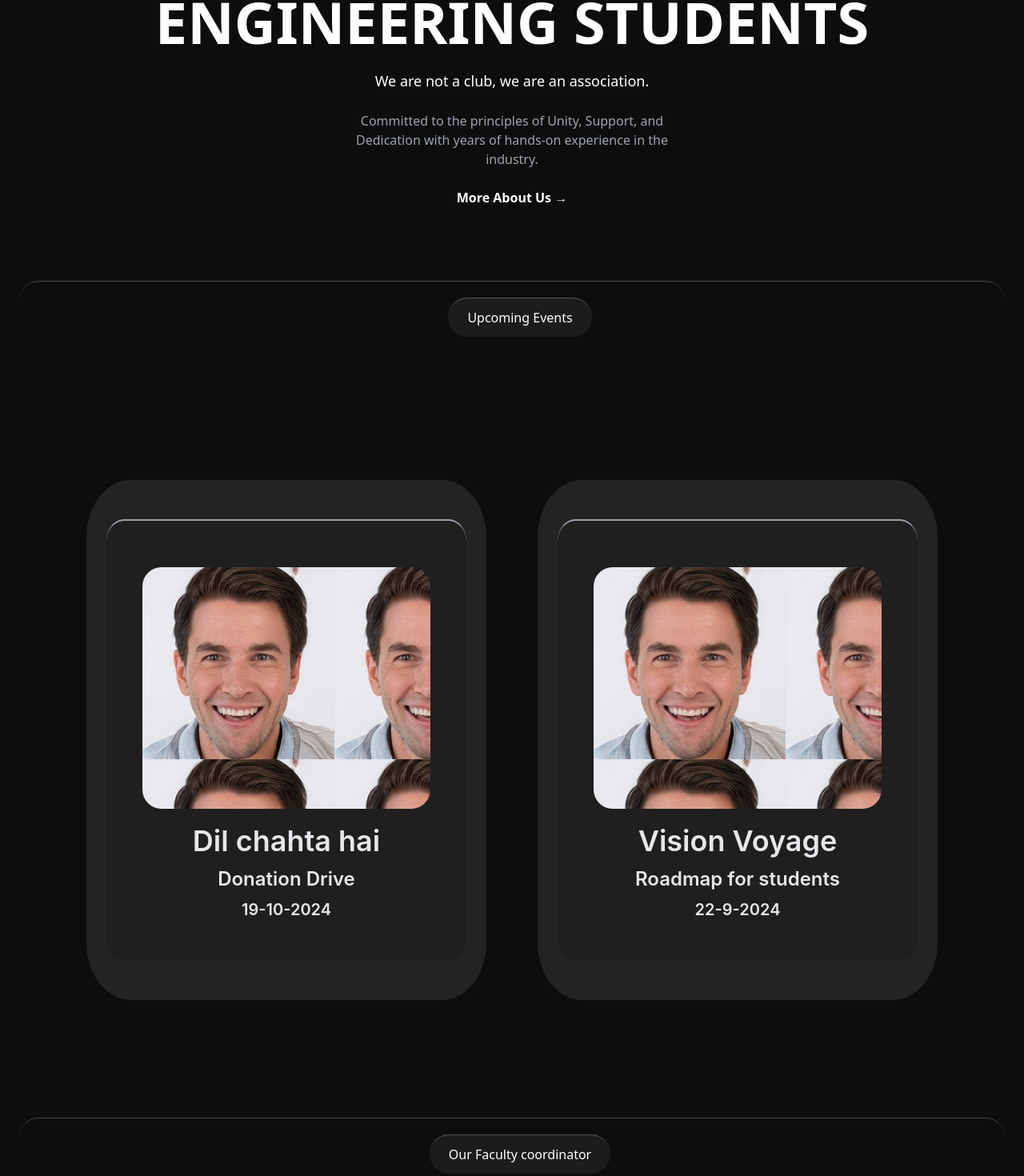
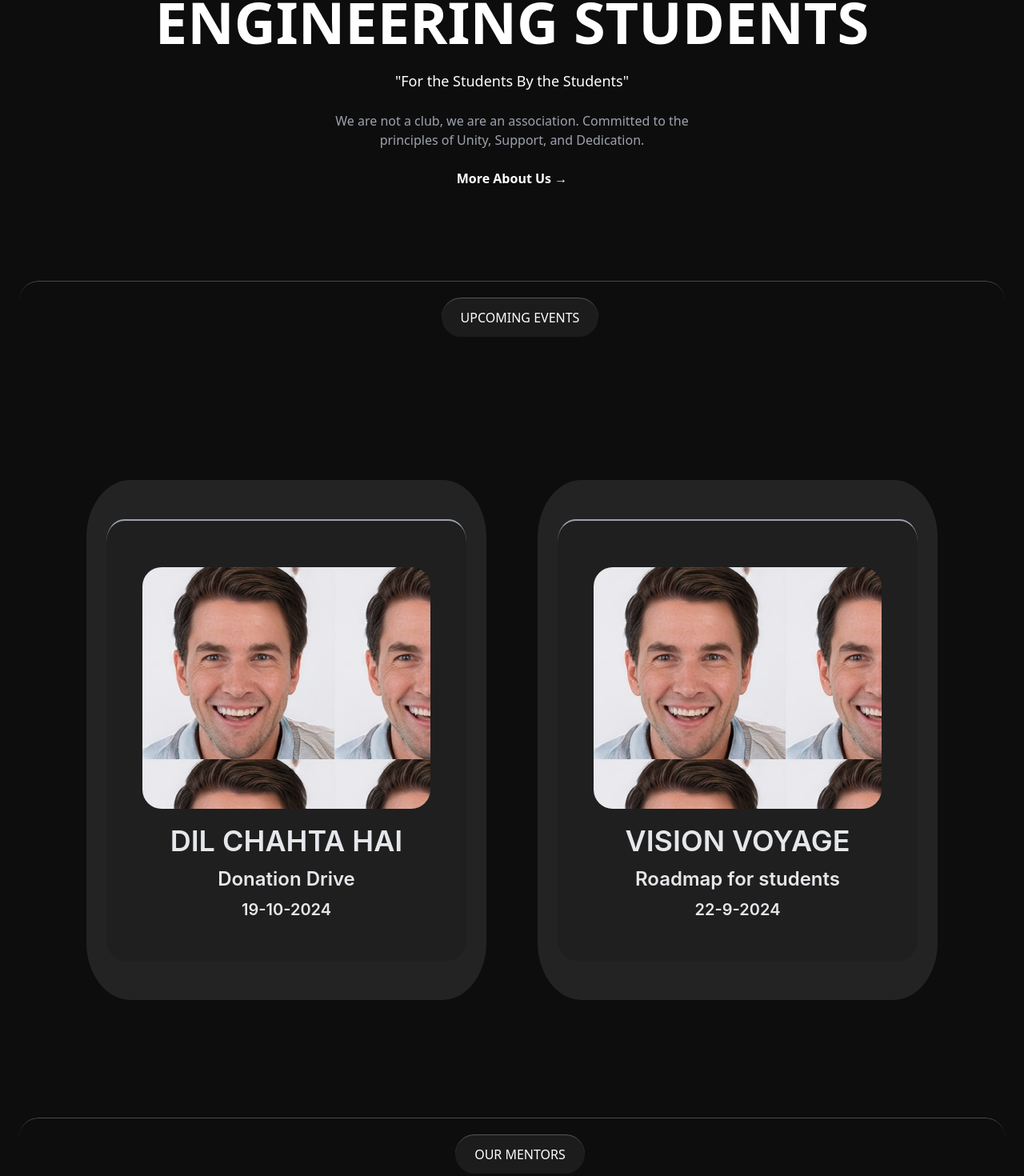
Before and after one commit to mctria/FrontEnd-new, a React (Vite) app: page / in a window 1280 px wide. Shown: the part 513-1983 px from the top of the page at 80% size. Built offline with nearby package versions, Linux system fonts and the light colour scheme.

Commit message:
UPDATES-FONTS
UPDATEED CONTENT FOR HOME , MORE INFO , STATS , TEAM PAGE

```diff
--- a/src/components/About/AboutAces.jsx
+++ b/src/components/About/AboutAces.jsx
@@ -28,11 +28,11 @@ function AboutAces() {
         ABOUT ACES
       </h1>
       <p className="text-base md:text-4xl lg:text-xl mb-2 md:mb-3 lg:mb-4 block animate-riseUpSlow delay-550">
-        We are not a Club, We are an Association.
+        "For the Students By the Students"
       </p>
       <p className="text-base md:text-lg lg:text-xl block animate-riseUpSlow delay-550">
-        Committed to the principles of Unity, Support, and Dedication.
-        <p>With 6 years of hands-on experience in the industry.</p>
+        We are not a Club, We are an Association.
+        <p>Committed to the principles of Unity, Support, and Dedication.</p>
       </p>
       <GradientBox {...gradientConfig2} />
     </div>
--- a/src/components/About/more_Info.jsx
+++ b/src/components/About/more_Info.jsx
@@ -32,12 +32,13 @@ const gradientConfig2 = {
 
       </div>
 
+
       <div className="flex flex-col text-center md:text-left md:items-end md:pr-20 lg:pr-40">
         <p className="mb-4 text-xl max-w-full md:max-w-lg lg:max-w-xl">
-          Founded in A.Y. 2018-19, ACES was initiated by the CSE faculty and nurtured by enthusiastic students. Our goal is to bridge the gap between classroom learning and real-world applications, enabling students to reach their full potential.
+         ACES, the oldest and largest club at MIT ADT University's School of Computing, is a vibrant techno-cultural organization established in 2018-19. It empowers students with opportunities that go beyond academics, nurturing leadership, technical expertise, and cultural interests. Renowned for its consistency and dynamic events, ACES fosters excellence while building a strong sense of community among students and faculty alike.
         </p>
         <p className="max-w-full text-xl md:max-w-lg lg:max-w-xl">
-          The Association of Computer Science Enthusiasts (ACES) is an autonomous student body under the Computer Science and Engineering (CSE) department at MIT ADT University. Our mission is to empower future Computer Science Engineers to explore their passions and interests.
+         As an umbrella to other clubs within the School of Computing, ACES plays a pivotal role in bridging technology and culture. With its massive following and respected legacy, it provides a platform where students can thrive academically, socially, and creatively.
         </p>
       </div>
     </div>
--- a/src/components/About/statsAbout.jsx
+++ b/src/components/About/statsAbout.jsx
@@ -49,7 +49,7 @@ const StatsSection = () => {
       <div className="-mt-5 md:mb-8 flex justify-center sm:justify-center md:justify-start lg:justify-start xl:justify-start mb-10">
   <h2 className="mt-9 ml-1 text-base font-medium bg-[#1C1C1C] inline-block py-3 rounded-full border-t border-t-white border-opacity-25
                  sm:w-[150px] md:w-[120px] lg:w-auto xl:w-auto md:px-6 sm:px-10 px-10">
-    Our Stats
+    OUR STATS
   </h2>
 </div>
 
--- a/src/components/About/timline.jsx
+++ b/src/components/About/timline.jsx
@@ -24,67 +24,67 @@ const Timeline = () => {
   const [timelineItems, setTimelineItems] = useState([
     {
       year: 2022,
-      Title: "Hardware Hackathon",
-      Description: "engaged deeply with the world of circuits and sensors",
+      Title: "HARDWARE HACKATHON",
+      Description: "Engaged deeply with the world of circuits and sensors.",
     },
     {
       year: 2022,
-      Title: "Visit to Lillian School",
-      Description: "gained insights into the basics of sign language ",
+      Title: "VISIT TO LILLIAN SCHOOL",
+      Description: "Gained insights into the basics of sign language.",
     },
     {
       year: 2022,
-      Title: "Software Hackathon",
-      Description: "Hackathon showcased their coding prowess by developing creative and impactful software applications",
+      Title: "SOFTWARE HACKATHON",
+      Description: "Hackathon showcased their coding prowess by developing creative and impactful software applications.",
     },
     {
       year: 2022,
-      Title: "Code Gyan",
-      Description: "focused on deepening participants’ understanding of programming through the sharing of valuable knowledge and skills",
+      Title: "CODE GYAN",
+      Description: "Focused on deepening participants’ understanding of programming through the sharing of valuable knowledge and skills.",
     },
     {
       year: 2022,
-      Title: "Lockdown Tech Events",
-      Description: "successfully conducted numerous online tech events and webinars",
+      Title: "LOCKDOWN TECH EVENTS",
+      Description: "Successfully conducted numerous online tech events and webinars.",
     },
     {
       year: 2022,
-      Title: "Illuminare",
-      Description: "brought together key clubs and organizations to introduce themselves and showcase their unique missions ",
+      Title: "ILLUMINARE",
+      Description: "Brought together key clubs and organizations to introduce themselves and showcase their unique missions.",
     },
     {
       year: 2022,
-      Title: "C++ Bootcamp",
-      Description: "organized an in-depth C++ Bootcamp",
+      Title: "C++ BOOTCAMP",
+      Description: "Organized an in-depth C++ Bootcamp.",
     },
     {
       year: 2022,
       Title: "SHAKTI",
-      Description: "A vibrant cultural event celebrating the essence of female energy, featuring powerful performances ",
+      Description: "A vibrant cultural event celebrating the essence of female energy, featuring powerful performances.",
     },
     {
       year: 2022,
-      Title: "Code Triathlon",
-      Description: "participants raced against the clock to solve three challenging coding problems",
+      Title: "CODE TRIATHLON",
+      Description: "Participants raced against the clock to solve three challenging coding problems.",
     },
     {
       year: 2022,
-      Title: "Web 3 Workshop",
-      Description: "This workshop provided attendees with valuable insights into Web 3.0 technology",
+      Title: "WEB 3 WORKSHOP",
+      Description: "This workshop provided attendees with valuable insights into Web 3.0 technology.",
     },
     {
       year: 2022,
-      Title: "Vision Voyage",
-      Description: "This event aimed at guiding first-year students by creating a comprehensive roadmap for their academic and technical journey",
+      Title: "VISION VOYAGE",
+      Description: "This event aimed at guiding first-year students by creating a comprehensive roadmap for their academic and technical journey.",
     },
     {
       year: 2022,
-      Title: "Teacher’s Day Celebration",
-      Description: "Hosted a special event in honor of Teacher’s Day",
+      Title: "TEACHER’S DAY CELEBRATIONS",
+      Description: "Hosted a special event in honor of Teacher’s Day.",
     },
     {
       year: 2022,
-      Title: "Dil chahta hai ",
+      Title: "DIL CHAHTA HAI ",
       Description: "Organized a heartwarming charity event to make a difference in the lives of those who need it most.",
     },
     // {
@@ -153,10 +153,10 @@ const Timeline = () => {
   {/* Header Section */}
   <div className="mb-8 md:mb-16 flex flex-col md:flex-row items-center" >
     <button className="bg-[#111111] ml-15 mt-10 text-lg md:text-xl font-medium inline-block px-4 py-2 rounded-full mb-4 md:mb-0 md:mr-4">
-      Our Milestone
+      OUR MILESTONES
     </button>
     <p className="text-center mt-10 md:text-left text-base md:text-2xl max-w-2xl md:mr-8 md:ml-auto px-2">
-      Explore ACES journey, from inception to significant milestones, marking our growth and achievements.
+    The journey of ACES over the years reflects a legacy of growth, innovation, and unwavering dedication.
     </p>
   </div>
        </div>
--- a/src/components/Home/compenents/Event/EventData.js
+++ b/src/components/Home/compenents/Event/EventData.js
@@ -2,20 +2,20 @@ import Try from "../../../../assets/try.jpg";
 
 export const EventData = [
   {
-    Name: "Dil chahta hai",
+    Name: "DIL CHAHTA HAI",
     About: "Donation Drive",
     Date: "19-10-2024",
-    Details: "Dil chahta hai",
+    Details: "DIL CHAHTA HAI",
     MInfo: "Organized a heartwarming charity  event to make a difference in the lives",
     AInfo: "of those who need it most.o",
     Link: "/register",
     Image: Try,
   },
   {
-    Name: "Vision Voyage",
+    Name: "VISION VOYAGE",
     About: "Roadmap for students",
     Date: "22-9-2024",
-    Details: "Vision Voyage",
+    Details: "VISION VOYAGE",
     MInfo: "This event aimed at guiding first-year  ",
     AInfo: "students by creating a comprehensive roadmap for their academic and technical journey",
     Link: "*",
--- a/src/components/Home/compenents/statusCard/status.jsx
+++ b/src/components/Home/compenents/statusCard/status.jsx
@@ -49,7 +49,7 @@ const StatsSection = () => {
       <div className="-mt-5 md:mb-8 flex justify-center sm:justify-center md:justify-start lg:justify-start xl:justify-start mb-10">
   <h2 className="mt-9 ml-1 text-base font-medium bg-[#1C1C1C] inline-block py-3 rounded-full border-t border-t-white border-opacity-25
                  sm:w-[150px] md:w-[120px] lg:w-auto xl:w-auto md:px-6 sm:px-10 px-10">
-    Our Stats
+    OUR STATS
   </h2>
 </div>
 
--- a/src/components/Home/compenents/whatwedo/WWD_tab.jsx
+++ b/src/components/Home/compenents/whatwedo/WWD_tab.jsx
@@ -24,7 +24,7 @@ const WhatWeDo = () => {
       <div className="container mx-auto max-w-6xl">
         {/* Section Title */}
         <h3 className="text-base font-medium mb-8 sm:mb-12 bg-[#1C1C1C] inline-block px-4 sm:px-6 py-3 rounded-full border-t border-t-white border-opacity-25">
-          What we do?
+          WHAT WE DO?
         </h3>
 
         {/* Activities List */}
--- a/src/components/Home/home.jsx
+++ b/src/components/Home/home.jsx
@@ -72,11 +72,12 @@ function Home() {
           </div>
 
           <p className="mt-6 text-lg">
-            We are not a club, we are an association.
+          "For the Students By the Students"
+
           </p>
           <p className="text-gray-400 max-w-md mx-auto">
-            Committed to the principles of Unity, Support, and Dedication with
-            years of hands-on experience in the industry.
+            We are not a club, we are an association.
+            Committed to the principles of Unity, Support, and Dedication.
           </p>
           <a
             href="#"
@@ -91,7 +92,7 @@ function Home() {
         <div className="container mx-auto max-w-6xl rounded-3xl">
           <div className="flex justify-center border-t border-t-white border-opacity-25  rounded-3xl">
             <h3 className="text-base font-medium mt-5 ml-5 mb-12 bg-[#1C1C1C] inline-block px-6 py-3 rounded-full border-t border-t-white border-opacity-25 ">
-              Upcoming Events
+              UPCOMING EVENTS
             </h3>
           </div>
         </div>
@@ -104,7 +105,7 @@ function Home() {
         <div className="container mx-auto max-w-6xl rounded-3xl">
           <div className="flex justify-center border-t border-t-white border-opacity-25  rounded-3xl">
             <h3 className="text-base font-medium mt-5 ml-5 mb-12 bg-[#1C1C1C] inline-block px-6 py-3 rounded-full border-t border-t-white border-opacity-25 ">
-              Our Faculty coordinator
+              OUR MENTORS
             </h3>
           </div>
         </div>
--- a/src/components/OurTeam/Team/TeamMemberCard.jsx
+++ b/src/components/OurTeam/Team/TeamMemberCard.jsx
@@ -18,7 +18,7 @@ const TeamMemberCard = ({ member }) => {
         {/* Overlay */}
         <div
           className="absolute inset-0 bg-black bg-opacity-40 opacity-0
-            transition-opacity duration-300 group-hover:opacity-100"
+            transition-opacity duration-300 "
         />
       </div>
 
--- a/src/components/footer.jsx
+++ b/src/components/footer.jsx
@@ -56,7 +56,7 @@ const Footer = () => {
 
         <div className="text-center md:text-left">
           <h4 className="text-white text-base font-semibold tracking-wider uppercase">
-            By the Students, For the Students
+            "By the Students, For the Students"
           </h4>
         </div>
 
```
